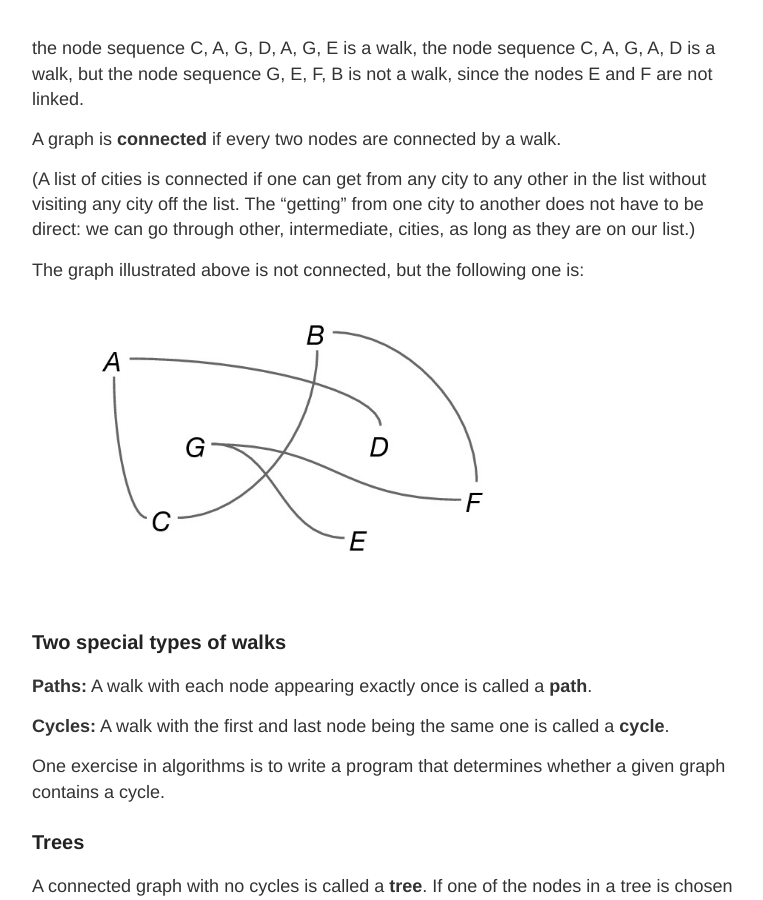
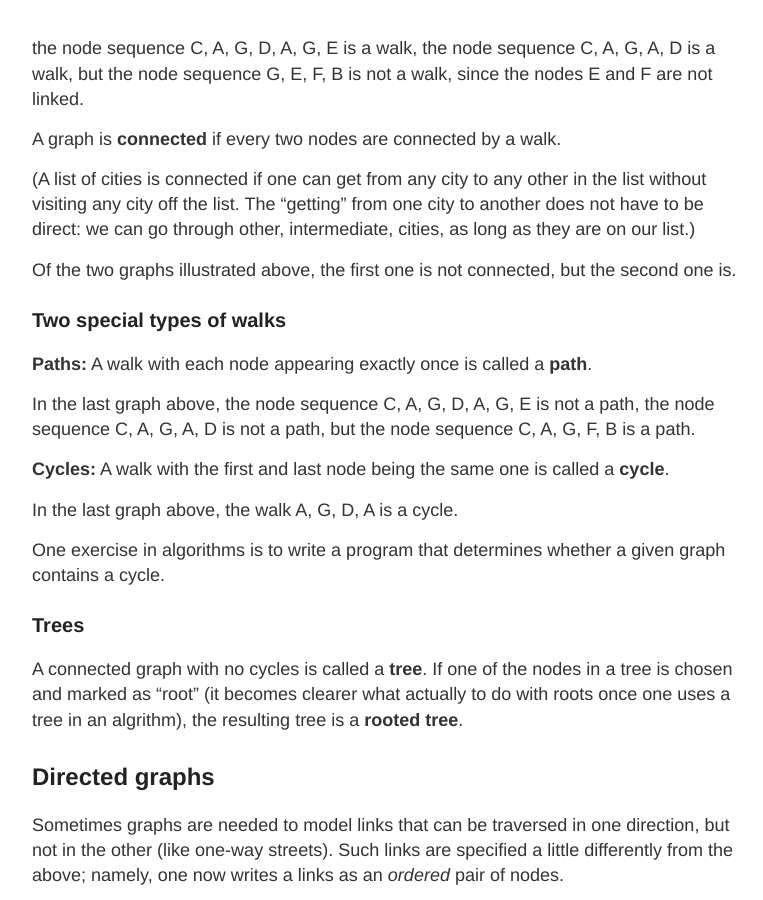
Before and after one commit to datacompass/datacompass.github.io, a Jekyll site: the page built from _posts/2017-8-5-graphs-and-trees.md, in a window 1280 px wide and 900 px high, scrolled down 1502 px. Shown: the whole window, without its empty margins (248-1011 px from the left). Built offline with Jekyll 4.4.1, drawn with Linux system fonts in a browser that asks for light colours.

Commit message:
Update 2017-8-5-graphs-and-trees.md

```diff
--- a/_posts/2017-8-5-graphs-and-trees.md
+++ b/_posts/2017-8-5-graphs-and-trees.md
@@ -36,16 +36,17 @@ A graph is **connected** if every two nodes are connected by a walk.
 
 (A list of cities is connected if one can get from any city to any other in the list without visiting any city off the list.  The "getting" from one city to another does not have to be direct: we can go through other, intermediate, cities, as long as they are on our list.)
 
-The graph illustrated above is not connected, but the following one is:
-
-![linear fit]({{ site.url }}/images/connected-graph-example.jpg){:height="300px" width = "400px"}
-
+Of the two graphs illustrated above, the first one is not connected, but the second one is.
 
 ###  Two special types of walks
 
 **Paths:**  A walk with each node appearing exactly once is called a **path**.
 
+In the last graph above, the node sequence C, A, G, D, A, G, E is not a path, the node sequence C, A, G, A, D is not a path, but the node sequence C, A, G, F, B is a path.
+
 **Cycles:**  A walk with the first and last node being the same one is called a **cycle**.
+
+In the last graph above, the walk A, G, D, A is a cycle.
 
 One exercise in algorithms is to write a program that determines whether a given graph contains a cycle.
 
```
